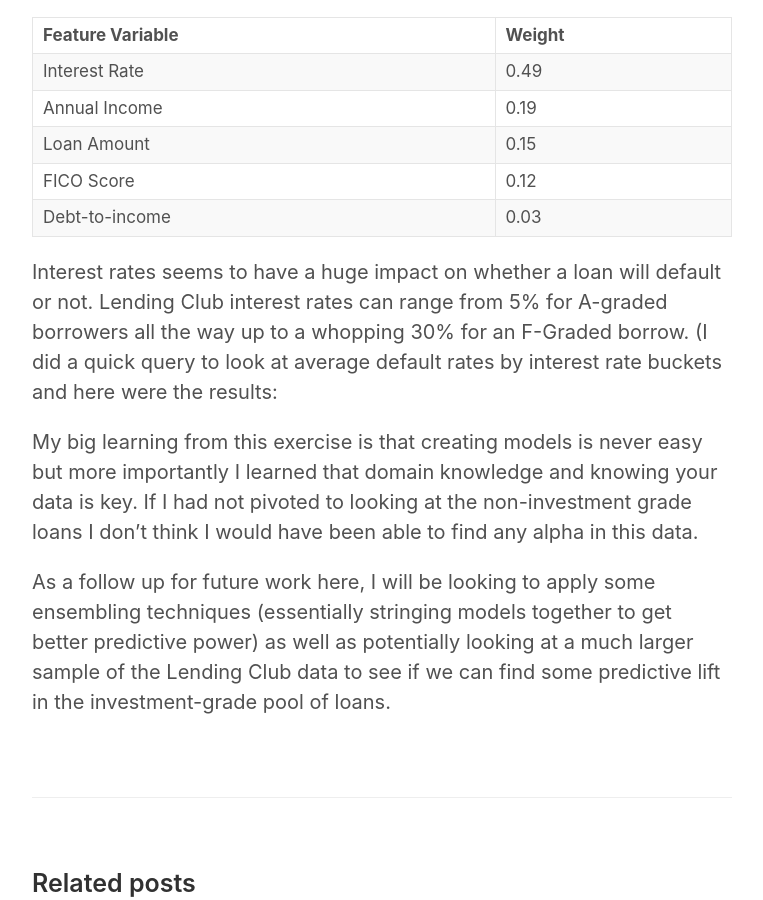
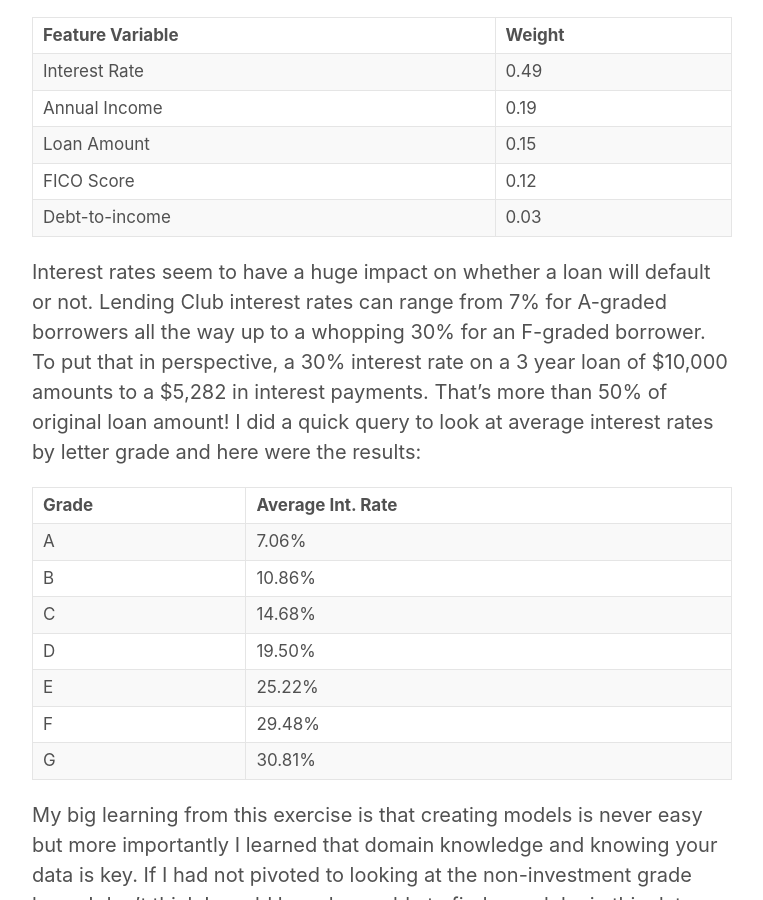
Before and after one commit to skhan-tech/skhan-tech.github.io, a Jekyll site: the page built from _posts/2020-02-16-Lending-Club-Loan-Analysis.md, in a window 1280 px wide and 900 px high, scrolled down 11405 px. Shown: the whole window, without its empty margins (258-1021 px from the left). Built offline with Jekyll 4.4.1, drawn with Linux system fonts in a browser that asks for light colours; our own code applies the rules of GitHub Pages for plain Markdown files.

Commit message:
Update 2020-02-16-Lending-Club-Loan-Analysis.md

```diff
--- a/_posts/2020-02-16-Lending-Club-Loan-Analysis.md
+++ b/_posts/2020-02-16-Lending-Club-Loan-Analysis.md
@@ -163,7 +163,18 @@ So what were the main features that influenced our outcome variable the most? Th
 |FICO Score      | 0.12     |
 |Debt-to-income  | 0.03     |
 
-Interest rates seems to have a huge impact on whether a loan will default or not. Lending Club interest rates can range from 5% for A-graded borrowers all the way up to a whopping 30% for an F-Graded borrow. (I did a quick query to look at average default rates by interest rate buckets and here were the results:
+Interest rates seem to have a huge impact on whether a loan will default or not. Lending Club interest rates can range from 7% for A-graded borrowers all the way up to a whopping 30% for an F-graded borrower. To put that in perspective, a 30% interest rate on a 3 year loan of $10,000 amounts to a $5,282 in interest payments. That's more than 50% of original loan amount! I did a quick query to look at average interest rates by letter grade and here were the results:
+
+| Grade | Average Int. Rate |
+|----|----------|
+|A   | 7.06%    |
+|B   | 10.86%   |
+|C   | 14.68%   |
+|D   | 19.50%   |
+|E   | 25.22%   |
+|F   | 29.48%   |
+|G   | 30.81%   |
+
 
 My big learning from this exercise is that creating models is never easy but more importantly I learned that domain knowledge and knowing your data is key. If I had not pivoted to looking at the non-investment grade loans I don't think I would have been able to find any alpha in this data.
 
```
